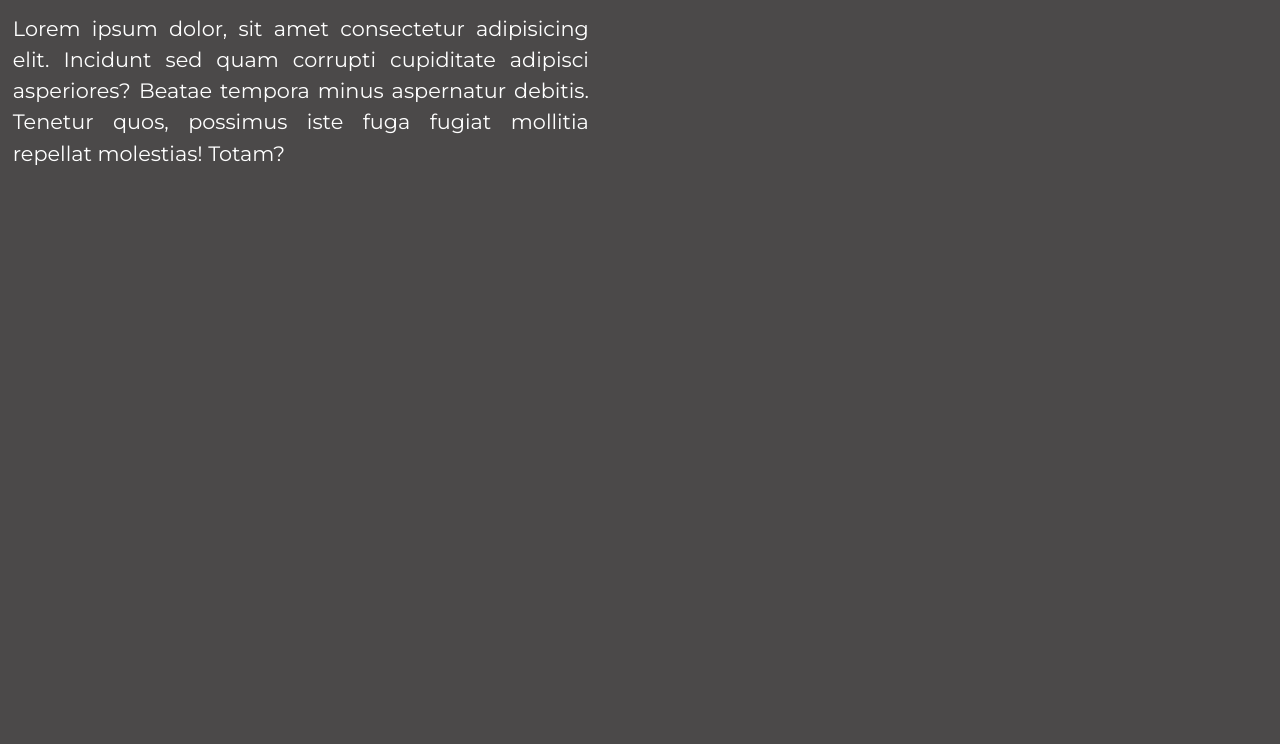
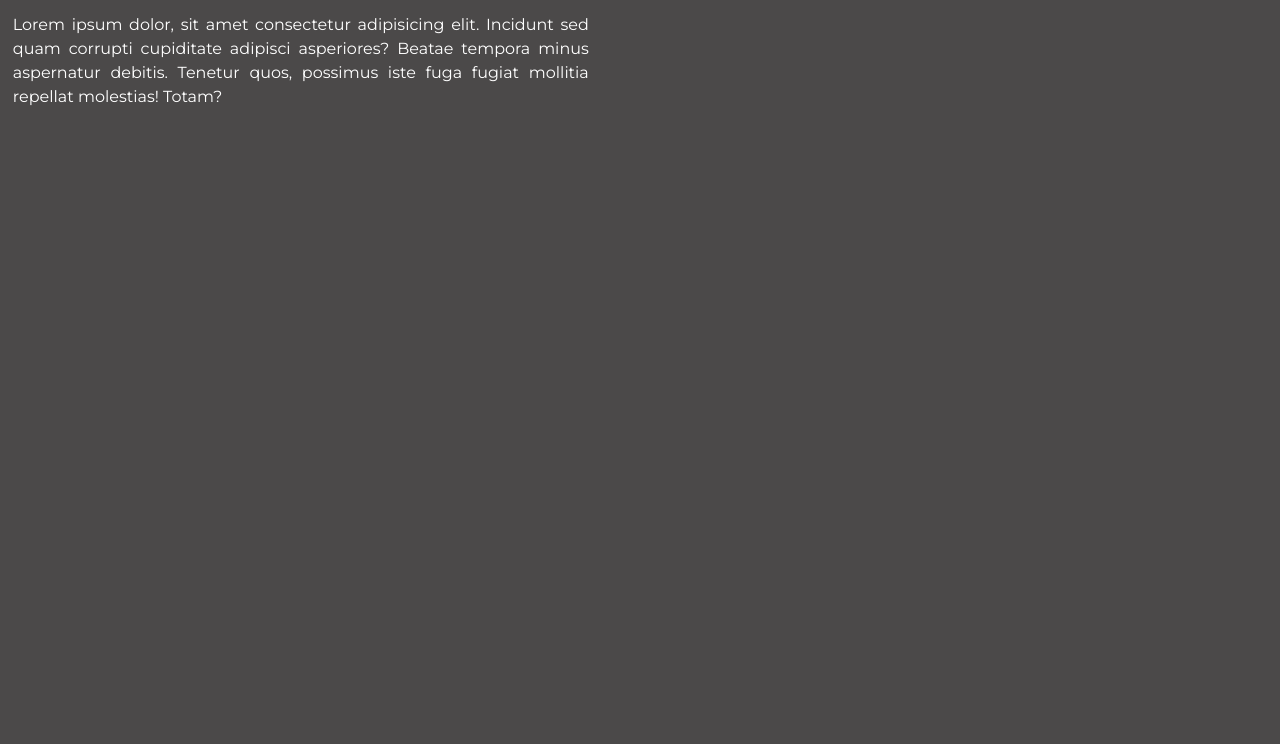
Before and after one commit to DeveloperCorsair/Portfolio, a plain HTML site: page index.html in a window 1280 px wide. Shown: the part 56-800 px from the top of the page. Drawn offline with nearby package versions, Linux system fonts and the light colour scheme.

Commit message:
Renomeado a classe de .txt1 para .first-p e ajustada a estilização da fonte para 'Montserrat'.

```diff
--- a/index.html
+++ b/index.html
@@ -54,7 +54,7 @@
         </div>
     </nav>
 
-    <div class="txt1">
+    <div class="first-p">
         <p>Lorem ipsum dolor, sit amet consectetur adipisicing elit. Incidunt sed quam corrupti cupiditate adipisci asperiores? Beatae tempora minus aspernatur debitis. Tenetur quos, possimus iste fuga fugiat mollitia repellat molestias! Totam?</p>
     </div>
 
--- a/style.css
+++ b/style.css
@@ -2,15 +2,15 @@
 
 body {
     background-color: rgb(75, 73, 73);
-    font-family: Montserrat;
+    font-family: 'Montserrat';
     margin: auto;
     color: #FFF;
 }
 
-.txt1 {
+.first-p {
     margin: 1%;
     width: 45%;
     height: 100%;
-    font-size: 130%;
+    font-size: 16px;
     text-align: justify;
 }
```
